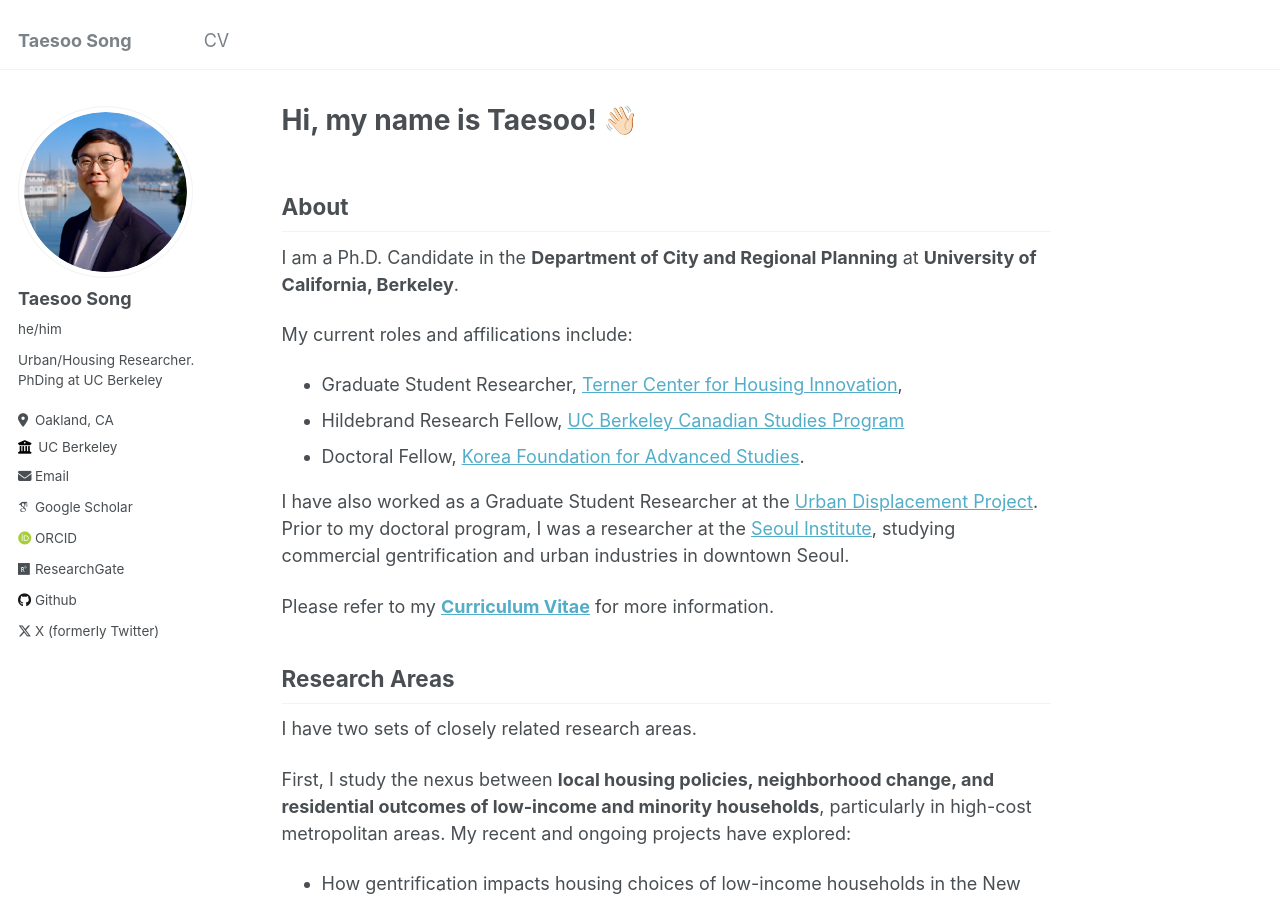
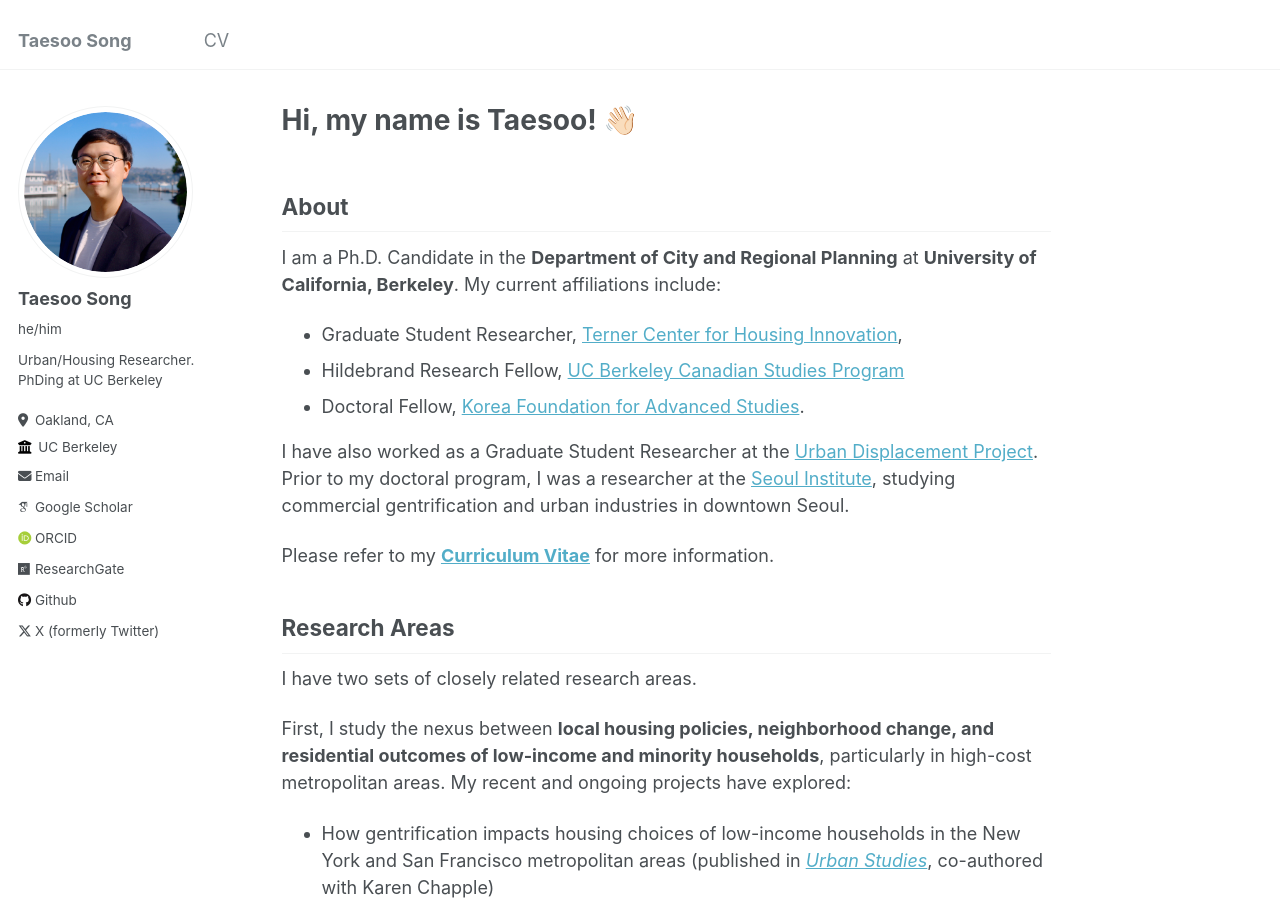
Before and after one commit to taesoosong/taesoosong.github.io, a Jekyll site: the page built from _pages/about.md, in a window 1280 px wide and 900 px high. Built offline with Jekyll 4.4.1, drawn with Linux system fonts in a browser that asks for light colours; some web fonts are replaced.

Commit message:
Update about.md

```diff
--- a/_pages/about.md
+++ b/_pages/about.md
@@ -9,9 +9,7 @@ redirect_from:
 ---
 
 ## About
-I am a Ph.D. Candidate in the **Department of City and Regional Planning** at **University of California, Berkeley**.
-
-My current roles and affilications include:
+I am a Ph.D. Candidate in the **Department of City and Regional Planning** at **University of California, Berkeley**. My current affiliations include:
 - Graduate Student Researcher, [Terner Center for Housing Innovation](https://ternercenter.berkeley.edu/),
 - Hildebrand Research Fellow, [UC Berkeley Canadian Studies Program](https://canada.berkeley.edu/home)
 - Doctoral Fellow, [Korea Foundation for Advanced Studies](https://eng.kfas.or.kr/).
```
